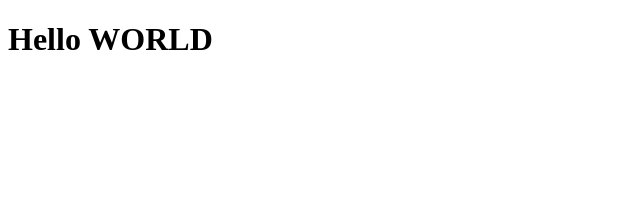
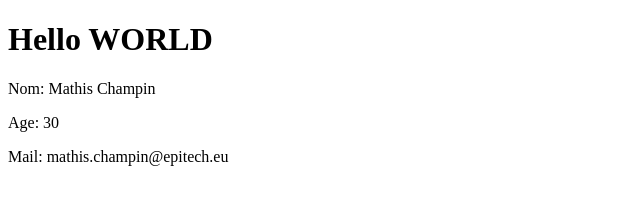
Before and after one commit to MathisChampin/project-web, a plain HTML site: page index.html in a window 1280 px wide. Shown: the whole page, without its empty margins (0-640 px from the left). Drawn offline with Linux system fonts and the light colour scheme.

```diff
--- a/exemple.js
+++ b/exemple.js
@@ -1,8 +1,12 @@
-function direBonjour() {
-    alert("Bienvenue chez moi");
+function Utilisateur(n, a, m) {
+    this.name = n;
+    this.age = a;
+    this.mail = m;
 }
-direBonjour()
 
+let mathis = new Utilisateur("Mathis Champin", 30, "mathis.champin@epitech.eu");
+let pierre = new Utilisateur("Pierre gardaut", 35, "pierregardau@epitech.eu");
 
-let prenom = "mathis";
-var nom = "mathis";
+document.getElementById("p1").innerHTML = "Nom: " + mathis.name;
+document.getElementById("p2").innerHTML = "Age: " + mathis.age;
+document.getElementById("p3").innerHTML = "Mail: " + mathis.mail;
--- a/index.html
+++ b/index.html
@@ -5,9 +5,13 @@
     <meta http-equiv="X-UA-Compatible" content="IE=edge">
     <meta name="viewport" content="width=device-width, initial-scale=1.0">
     <title>Document</title>
+    <script src="exemple.js" async></script>
 </head>
 <body>
     <h1>Hello WORLD</h1>
-    <script src="exemple.js"></script>
+    <p id='p1'></p>
+    <p id='p2'></p>
+    <p id='p3'></p>
+    <p id='p4'></p>
 </body>
 </html>
```
Also changed, not shown: assets/background.jpg (added).
